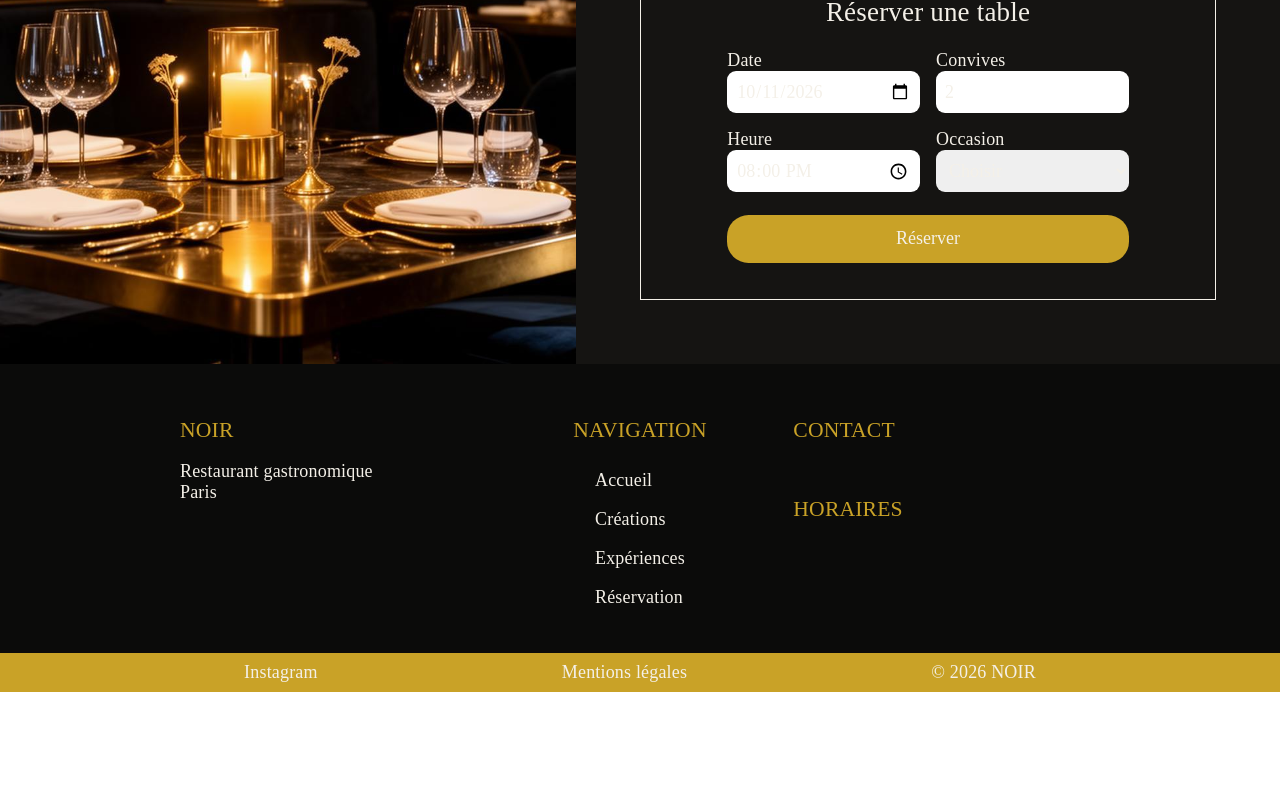
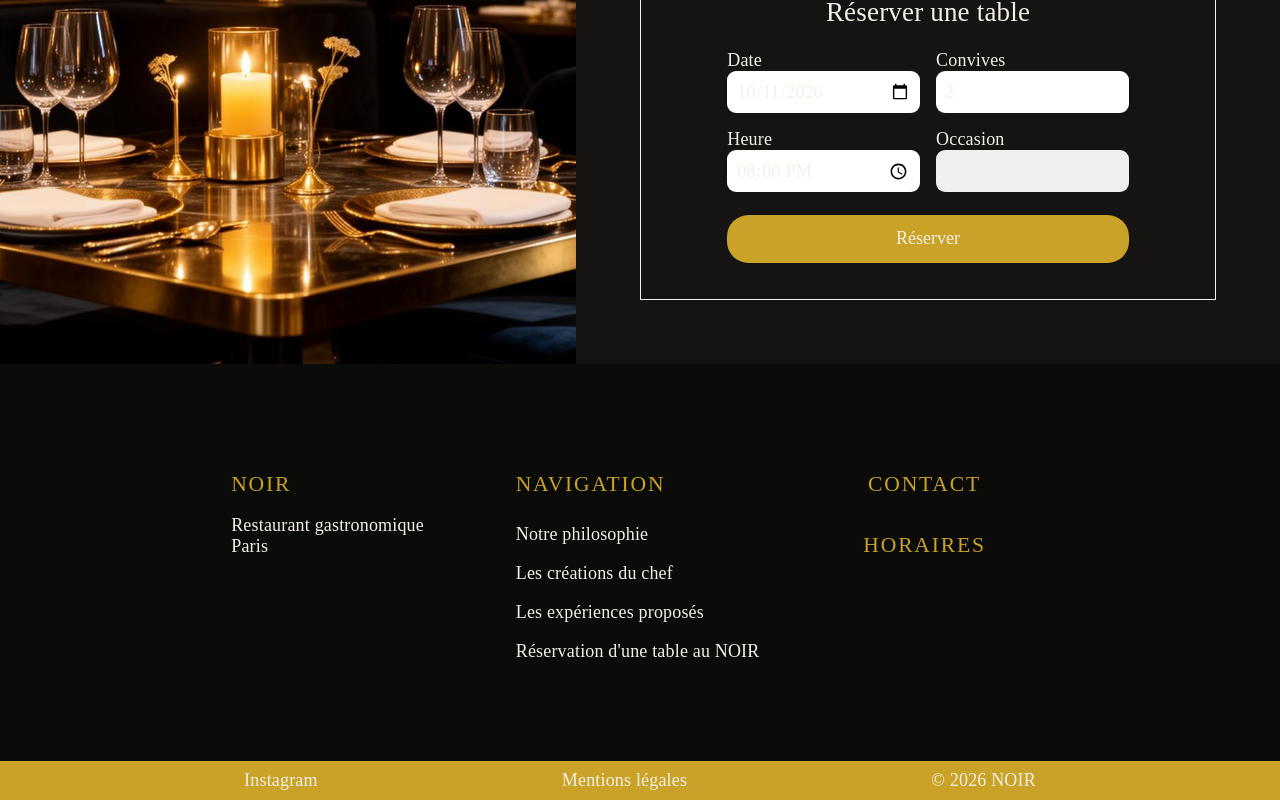
Before and after one commit to MouhamedB19/Noir-Restaurant-Website, a React (Vite) app: page / in a window 1280 px wide. Shown: the part 3102-3902 px from the top of the page. Before the commit the page ends 3794 px from the top, so only its background shows below. Built offline with nearby package versions, Linux system fonts and the light colour scheme.

Commit message:
Début des corrections des styles du composant Footer

```diff
--- a/src/components/Footer.jsx
+++ b/src/components/Footer.jsx
@@ -10,23 +10,23 @@ function Footer()
 
     return(
         <>
-            <footer>
-                <div className="infos-part">
-                    <div className="noir-infos">
+            <footer className="the-footer">
+                <div className="container infos-grid">
+                    <div className="infos-col">
                         <h3 className="titre-part">Noir</h3>
                         <span>Restaurant gastronomique</span>
                         <span>Paris</span>
                     </div>
-                    <div className="nav-part">
+                    <div className="infos-col">
                         <h3 className="titre-part">Navigation</h3>
                         <ul>
-                            <li><a href="#">Accueil</a></li>
-                            <li><a href="#">Créations</a></li>
-                            <li><a href="#">Expériences</a></li>
-                            <li><a href="#">Réservation</a></li>
+                            <li><a href="#philosophie">Notre philosophie</a></li>
+                            <li><a href="#creations">Les créations du chef</a></li>
+                            <li><a href="#experiences">Les expériences proposés</a></li>
+                            <li><a href="#reservations">Réservation d'une table au NOIR</a></li>
                         </ul>
                     </div>
-                    <div className="contact-horaires-part">
+                    <div className="infos-col">
                         <div className="contact">
                             <h3 className="titre-part">Contact</h3>
                             <div className="infos">
--- a/src/styles/footer.css
+++ b/src/styles/footer.css
@@ -1,13 +1,15 @@
-footer{
+.the-footer{
     background-color: var(--noir);
 }
 
-.infos-part{
+.infos-grid{
     display: grid;
     grid-template-columns: repeat(3, 1fr);
     max-width: 920px;
     align-items: start;
     justify-content: center;
+    gap: 2rem;
+    padding-block: 3rem;
     margin: 2rem auto;
     text-align: left;
 }
@@ -17,34 +19,42 @@ footer{
     font-size: 1.2rem;
     font-weight: 200;
     margin: 1rem 0;
+    letter-spacing: 0.1rem;
     color: var(--doree);
 }
 
-.infos-part div{
+.infos-col{
     display: flex;
     flex-direction: column;
 }
 
-.noir-infos{
-    text-align: left;
-}
 
-.nav-part{
-    align-items: center;
-}
-
-.nav-part ul{
+.infos-col ul{
     flex-direction: column;
     padding: 0;
     margin: 0;
 }
 
-.nav-part a:hover{
+.infos-col ul li{
+    padding:0.5rem 0;
+    text-align: left;
+}
+
+.infos-col a:hover{
     color: var(--doree);
+}
+
+.contact,.horaires{
+    text-align: center;
 }
 
 .infos{
     margin: 0.5rem 0;
+
+}
+
+.infos span{
+    display: block;
 }
 
 .social-part{
```
